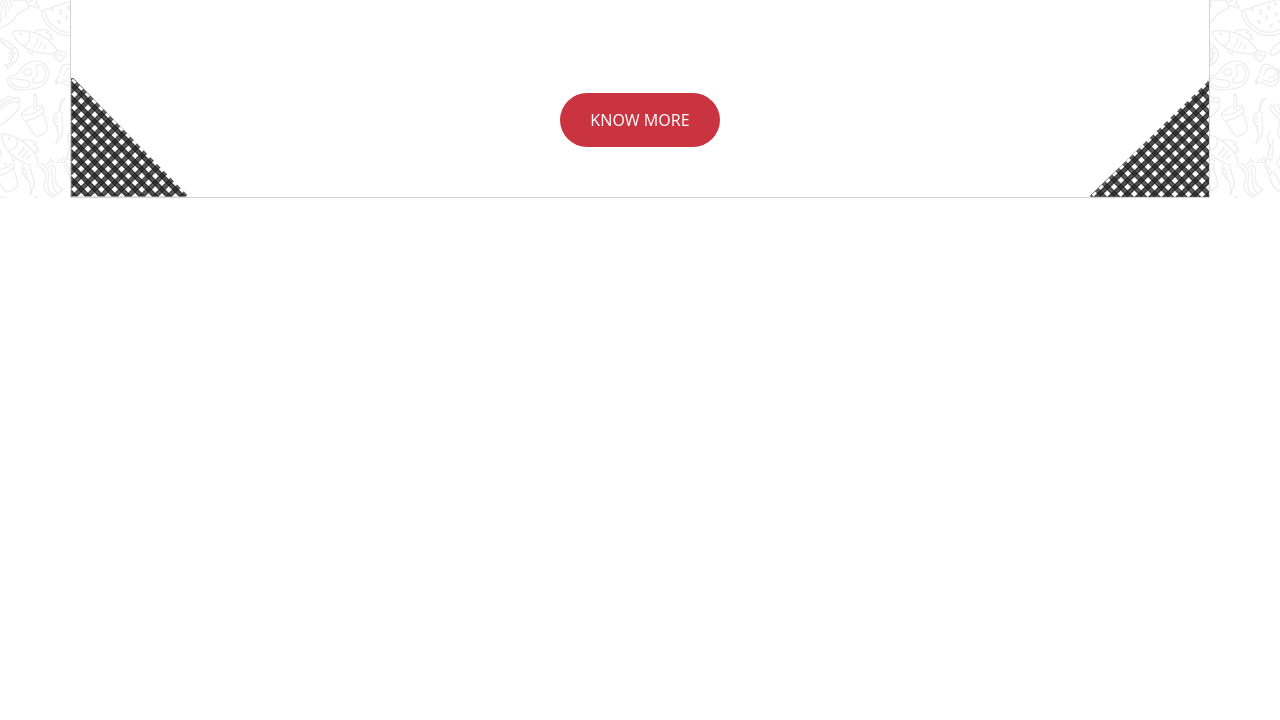
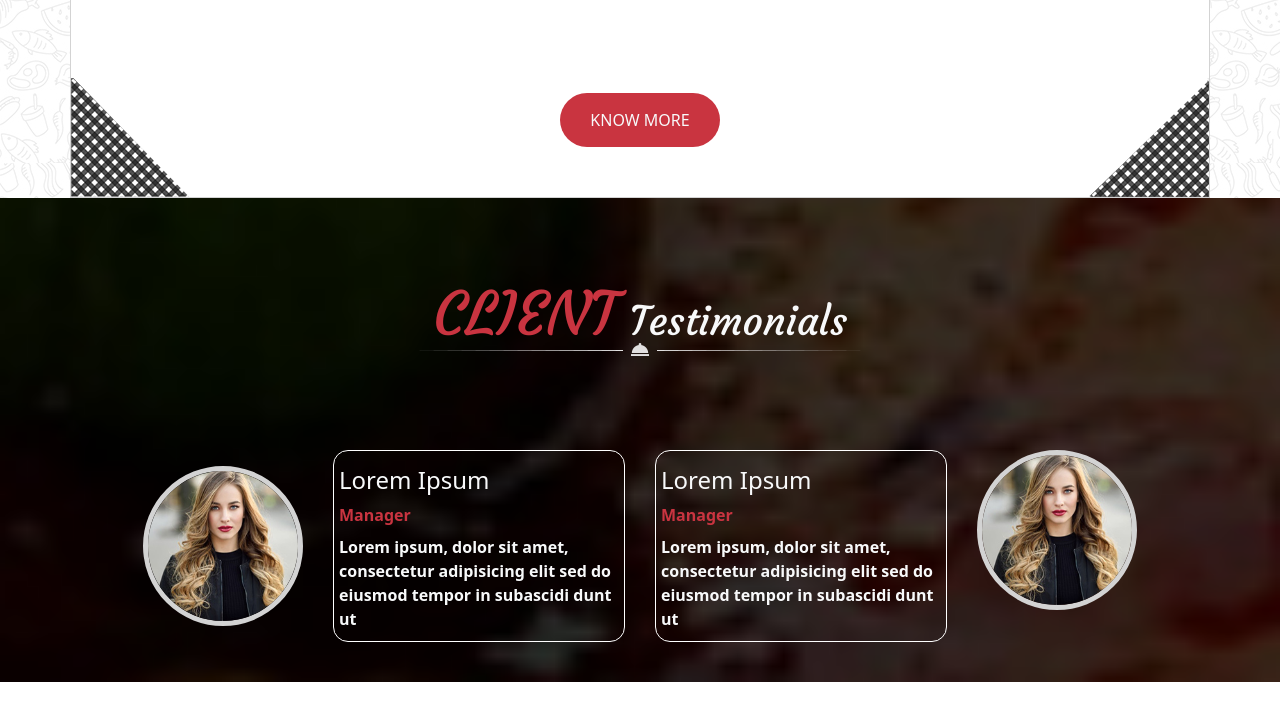
Before and after one commit to laurie2020/site_du_chef, a plain HTML site: page index.html in a window 1280 px wide. Shown: the part 4524-5244 px from the top of the page. Before the commit the page ends 4722 px from the top, so only its background shows below. Drawn offline with nearby package versions, Linux system fonts and the light colour scheme.

Commit message:
section testimonials

```diff
--- a/index.html
+++ b/index.html
@@ -380,5 +380,32 @@
             </div>
         </div>
     </section>
+    <section id="testimonials">
+        <div id="testimonials-title">
+            <h2 class="text-light"><span>CLIENT</span> Testimonials</h2>
+            <img src="./public/images/decoration_line.png" alt="">
+        </div>
+        <div id="testimonies" class="d-flex justify-content-around">
+            <div class="d-flex testimony-card align-items-center">
+                <img src="./public/images/testimonial1.jpg" alt="" width="160px" height="160px" class="rounded-circle" id="image-left">
+                <div class="text-light testimony-text">
+                    <h4>Lorem Ipsum</h4>
+                    <p class="manager">Manager</p>
+                    <p class="test-blog">Lorem ipsum, dolor sit amet, consectetur adipisicing elit sed do eiusmod tempor in subascidi dunt ut</p>
+                </div>
+            </div>
+            <div class="d-flex testimony-card">
+                <div class="text-light testimony-text align-items-center">
+                    <h4>Lorem Ipsum</h4>
+                    <p class="manager">Manager</p>
+                    <p class="test-blog">Lorem ipsum, dolor sit amet, consectetur adipisicing elit sed do eiusmod tempor in subascidi dunt ut</p>
+                </div>
+                <img src="./public/images/testimonial1.jpg" alt="" width="160px" height="160px" class="rounded-circle" id="image-right">
+            </div>
+        </div>
+    </section>
+    <section style="height: 500px">
+
+    </section>
 </body>
 </html>
--- /dev/null
+++ b/public/sass/_testimonials.sass
@@ -0,0 +1,36 @@
+@import './_variables'
+#testimonials
+    background-image: url(../images/testimonials_background.jpg)
+    background-size: 22000px
+    background-position: 50% 82%
+    padding-bottom: 40px
+    padding-top: 80px
+    #testimonials-title
+        position: relative
+        h2
+            text-align: center
+        img
+            position: absolute
+            left: 50%
+            margin-left: -221px
+            top: 65px
+    #testimonies
+        width: 80%
+        margin: 100px auto 0 auto
+        .testimony-card
+            margin: 0 15px
+            #image-left
+                margin-right: 30px
+            #image-right
+                margin-left: 30px
+            img
+                border: 5px solid #d3d3d3
+            .testimony-text
+                border: 1px white solid
+                border-radius: 15px
+                padding: 15px 5px 10px 5px
+                .test-blog
+                    margin: 0
+                .manager
+                    color: $pink
+                    margin-bottom: 8px
--- a/public/sass/style.sass
+++ b/public/sass/style.sass
@@ -3,6 +3,7 @@
 @import './_menu-story'
 @import './_team'
 @import './_book'
+@import './_testimonials'
 h1, h2
     font-family: 'Courgette', cursive
 .pink-color
```
Also changed, not shown: public/css/_testimonials.css (added), public/css/style.css, 2 other files.
